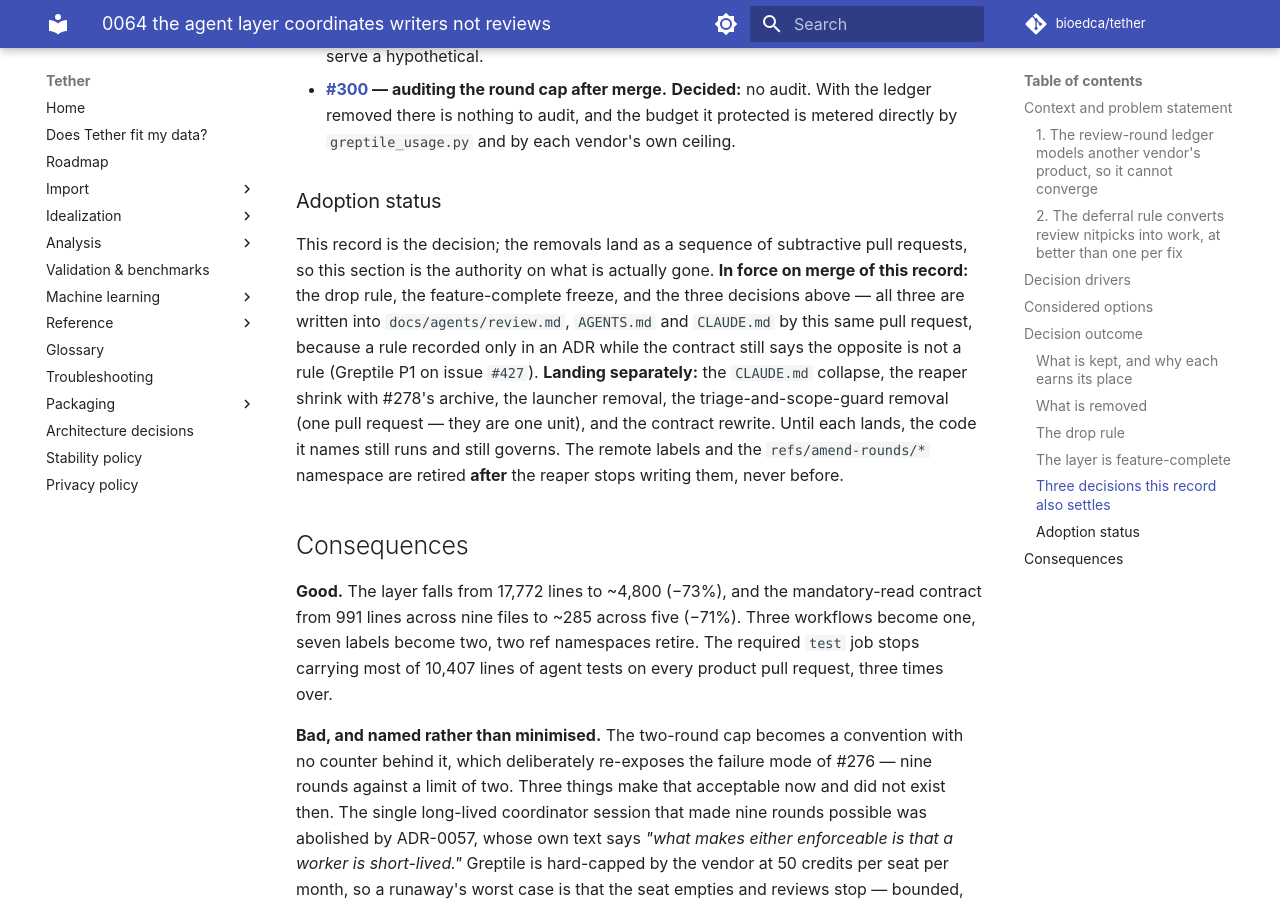
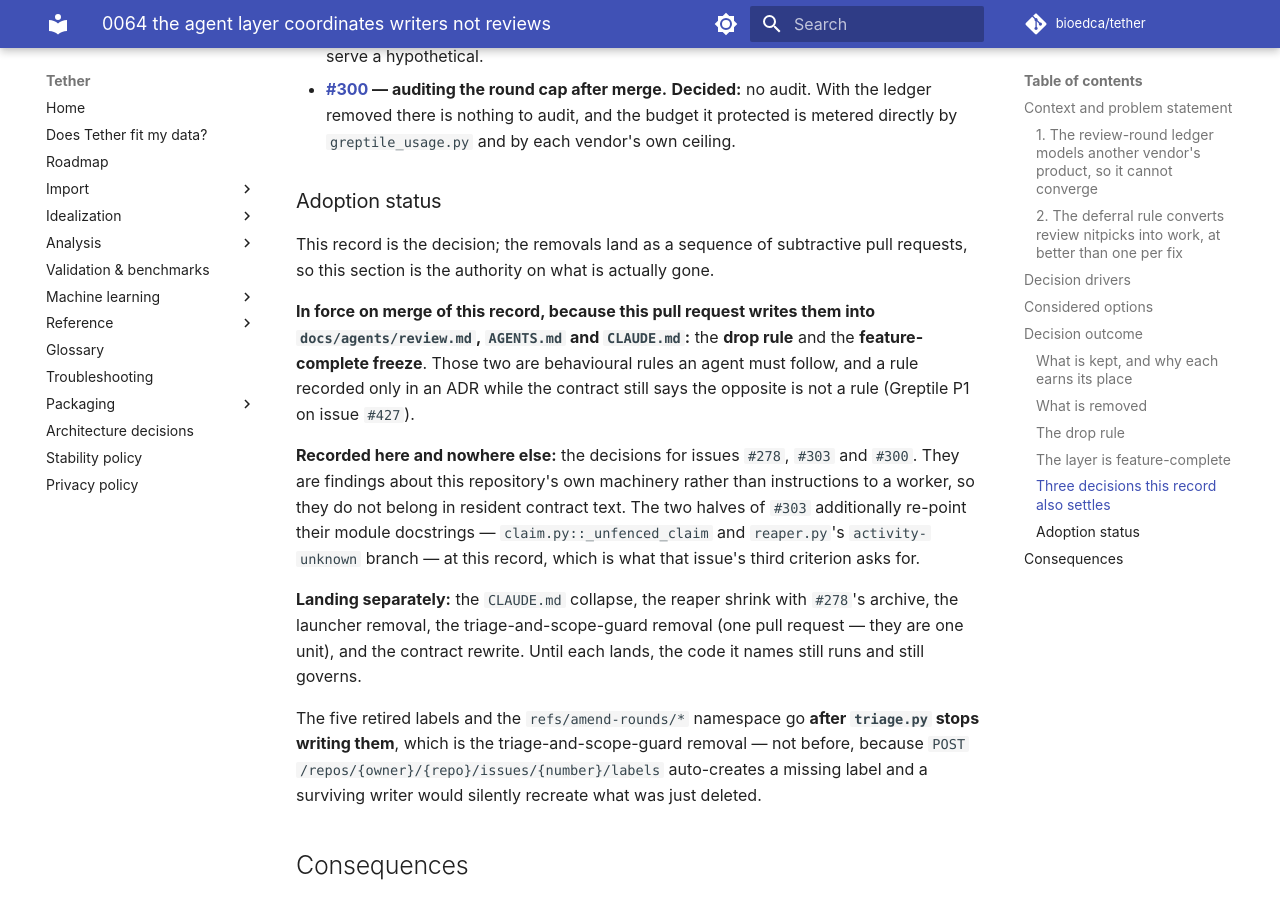
Before and after one commit to bioedca/tether, an MkDocs documentation site: the page built from docs/adr/0064-the-agent-layer-coordinates-writers-not-reviews.md, in a window 1280 px wide and 900 px high, scrolled down 5964 px. Built offline with MkDocs 1.6.1 and Material for MkDocs 9.7.7, drawn with Linux system fonts in a browser that asks for light colours; comment, search, counter and statistics services are not loaded; the version menu is left out.

Commit message:
docs(adr): stop claiming the issue decisions were copied into the contract
CodeRabbit on #427, Major, and correct - and I introduced it while fixing
Greptile's P1 on the same paragraph, which is worth noting.

The Adoption status said the drop rule, the freeze "and the three decisions
above" were all written into review.md, AGENTS.md and CLAUDE.md. Only the first
two are. The #278, #303 and #300 decisions live in this record, and #303
additionally re-points two module docstrings. "All three" was also miscounting
five things.

Split into what it actually is: two behavioural rules copied into the contract
because a rule recorded only in an ADR while the contract says the opposite is
not a rule; and three findings about this repository's own machinery, which are
recorded here precisely because they are not instructions to a worker and do
not belong in resident contract text.

Also corrects the label-retirement gate in the same paragraph, which still said
"after the reaper stops writing them". The five retired labels are triage's,
not the reaper's - the reaper writes agent:needs-amend and agent:conflicted,
both kept - so the gate is the triage removal.

And ADR-0057's label-model and two-round-cap sections still described deleted
machinery in the present tense. They now open with an explicit pre-ADR-0064
history marker naming what survives, rather than reading as live rules.

```diff
--- a/docs/adr/0064-the-agent-layer-coordinates-writers-not-reviews.md
+++ b/docs/adr/0064-the-agent-layer-coordinates-writers-not-reviews.md
@@ -225,15 +225,28 @@ once by a human, `AGENTS.md` is read on every model call by every agent.
 ### Adoption status
 
 This record is the decision; the removals land as a sequence of subtractive pull requests, so this
-section is the authority on what is actually gone. **In force on merge of this record:** the drop
-rule, the feature-complete freeze, and the three decisions above — all three are written into
-`docs/agents/review.md`, `AGENTS.md` and `CLAUDE.md` by this same pull request, because a rule
+section is the authority on what is actually gone.
+
+**In force on merge of this record, because this pull request writes them into
+`docs/agents/review.md`, `AGENTS.md` and `CLAUDE.md`:** the **drop rule** and the
+**feature-complete freeze**. Those two are behavioural rules an agent must follow, and a rule
 recorded only in an ADR while the contract still says the opposite is not a rule (Greptile P1 on
-issue `#427`). **Landing separately:** the
-`CLAUDE.md` collapse, the reaper shrink with #278's archive, the launcher removal, the
-triage-and-scope-guard removal (one pull request — they are one unit), and the contract rewrite.
-Until each lands, the code it names still runs and still governs. The remote labels and the
-`refs/amend-rounds/*` namespace are retired **after** the reaper stops writing them, never before.
+issue `#427`).
+
+**Recorded here and nowhere else:** the decisions for issues `#278`, `#303` and `#300`. They are
+findings about this repository's own machinery rather than instructions to a worker, so they do not
+belong in resident contract text. The two halves of `#303` additionally re-point their module
+docstrings — `claim.py::_unfenced_claim` and `reaper.py`'s `activity-unknown` branch — at this
+record, which is what that issue's third criterion asks for.
+
+**Landing separately:** the `CLAUDE.md` collapse, the reaper shrink with `#278`'s archive, the
+launcher removal, the triage-and-scope-guard removal (one pull request — they are one unit), and the
+contract rewrite. Until each lands, the code it names still runs and still governs.
+
+The five retired labels and the `refs/amend-rounds/*` namespace go **after `triage.py` stops writing
+them**, which is the triage-and-scope-guard removal — not before, because
+`POST /repos/{owner}/{repo}/issues/{number}/labels` auto-creates a missing label and a surviving
+writer would silently recreate what was just deleted.
 
 ## Consequences
 
```
Also changed, not shown: docs/adr/0057-github-native-swarm-coordination.md (+8 -0 lines).
